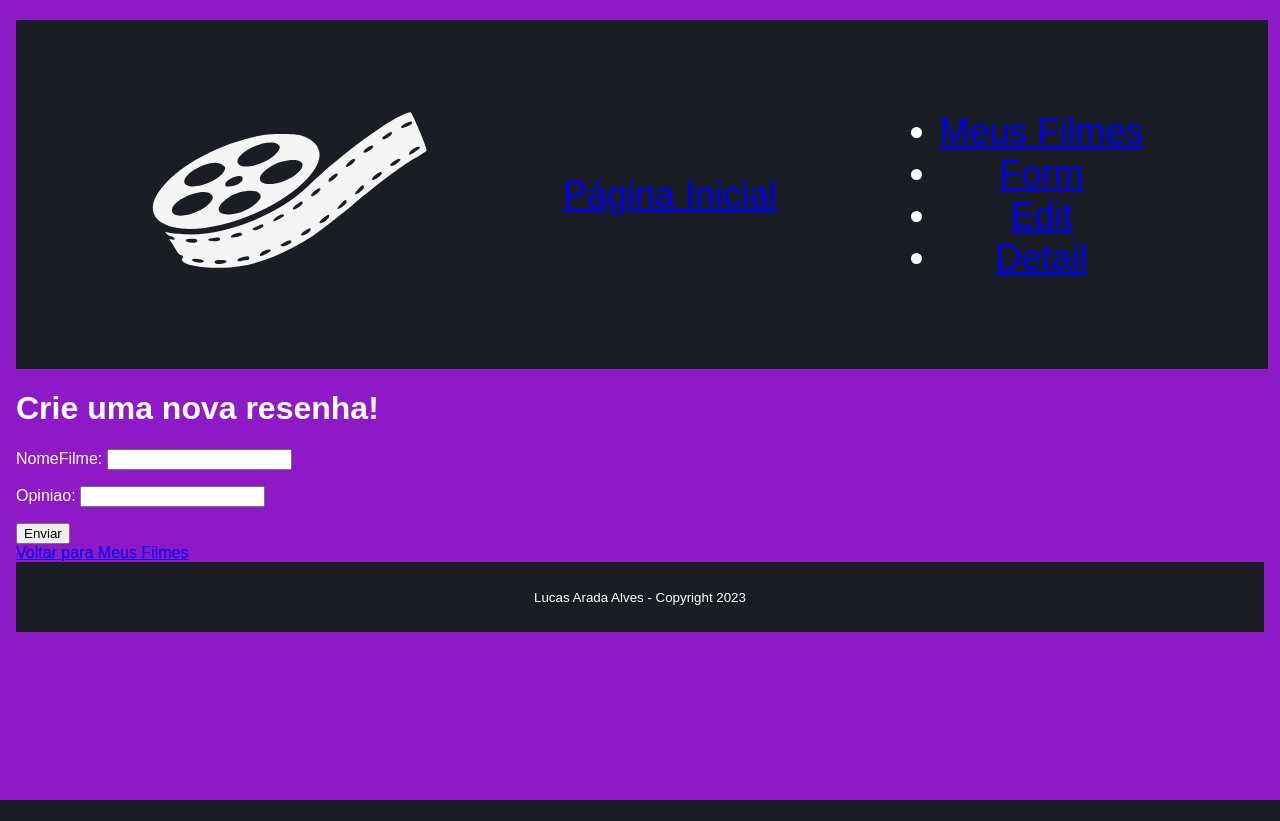
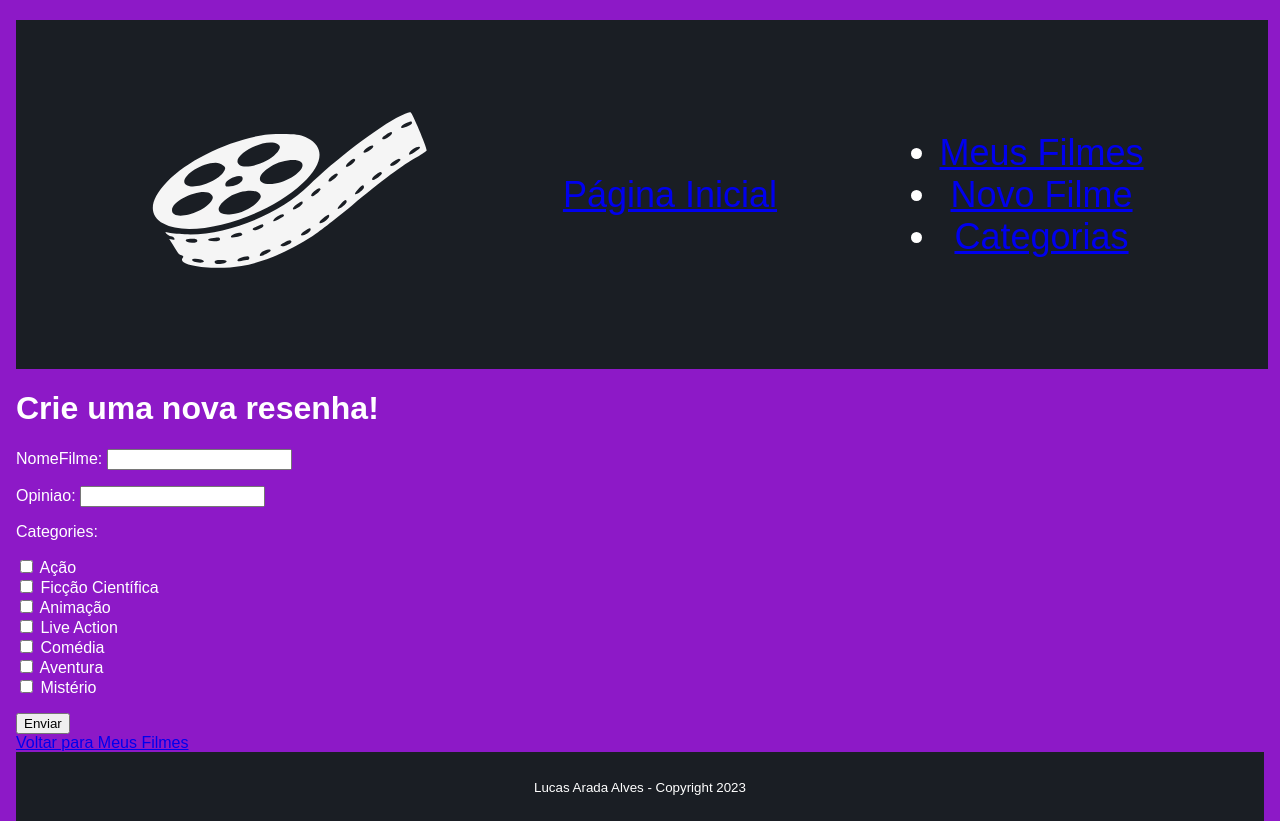
Before and after one commit to lucasAradaAlves/EntregaLabPMR3304, a Django app: page /postForm/ in a window 1280 px wide. Shown: the top 821 px of the page. Before the commit the page ends 800 px from the top, so only its background shows below. Run offline with Django 4.2, Linux system fonts and the light colour scheme; a user stored in the database is signed in; data comes from the database, SQL or seed files in the repository; both versions use the stored data as it was after the commit; tables that the repository leaves empty hold one stand-in row (values such as "Sample post").

Commit message:
Commit 5 - Implementação das Categorias

```diff
--- a/meuSite/settings.py
+++ b/meuSite/settings.py
@@ -38,7 +38,8 @@ INSTALLED_APPS = [
     'django.contrib.sessions',
     'django.contrib.messages',
     'django.contrib.staticfiles',
-    'sitePages.apps.SitepagesConfig'
+    'sitePages.apps.SitepagesConfig',
+    'django_select2'
 ]
 
 MIDDLEWARE = [
--- a/sitePages/admin.py
+++ b/sitePages/admin.py
@@ -1,5 +1,6 @@
 from django.contrib import admin
-from .models import Post, Comment
+from .models import Post, Comment, Category
 
 admin.site.register(Post)
 admin.site.register(Comment)
+admin.site.register(Category)
--- a/sitePages/forms.py
+++ b/sitePages/forms.py
@@ -4,7 +4,8 @@ from .models import Post, Comment
 class PostForm(forms.ModelForm):
     class Meta:
         model = Post
-        fields = ['nomeFilme', 'opiniao']
+        fields = ['nomeFilme', 'opiniao', 'categories']
+        widgets = {'categories': forms.CheckboxSelectMultiple}
 
 class CommentForm(forms.ModelForm):
     class Meta:
--- a/sitePages/models.py
+++ b/sitePages/models.py
@@ -1,12 +1,18 @@
 from django.db import models
 from django.urls import reverse
 from django.contrib.auth.models import User
+
+class Category(models.Model):
+    name = models.CharField(max_length=100)
+    def __str__(self):
+        return self.name
 
 class Post(models.Model):
     nomeFilme = models.CharField(max_length=100)
     time  = models.DateTimeField('Data da publicação', null=True, blank=True)
     opiniao = models.CharField(max_length=500)
     author = models.ForeignKey(User, on_delete=models.CASCADE, default=None)
+    categories = models.ManyToManyField(Category, related_name='posts')
     def __str__(self):
         return self.nomeFilme
     def get_absolute_url(self):
--- a/sitePages/templates/base.html
+++ b/sitePages/templates/base.html
@@ -20,9 +20,8 @@
         <nav id="navegacao-principal">
             <ul>
                 <li><a href="{% url 'postList' %}">Meus Filmes</a></li>
-                <li><a href="{% url 'postForm' %}">Form</a></li>
-                <li><a href="{% url 'postEdit' %}">Edit</a></li>
-                <li><a href="{% url 'postDetail' %}">Detail</a></li>
+                <li><a href="{% url 'postForm' %}">Novo Filme</a></li>
+                <li><a href="{% url 'categoryList' %}">Categorias</a></li>
             </ul>
         </nav>
     </header>
--- a/sitePages/templates/sitePages/postForm.html
+++ b/sitePages/templates/sitePages/postForm.html
@@ -6,7 +6,7 @@ novoPost
 
 {% block content %}
 <h1>Crie uma nova resenha!</h1>
-<form method="post" action="{% url 'postForm' %}">
+<form method="post" enctype="multipart/form-data">
     {% csrf_token %}
     {{ formulario.as_p }}
     <button type="submit">Enviar</button>
--- a/sitePages/urls.py
+++ b/sitePages/urls.py
@@ -13,4 +13,6 @@ urlpatterns = [
     path('post/<int:pk>/delete/confirm/', views.postDelete, name='postDelete'),
     path('post/<int:pk>/edit/', views.postEdit, name='postEdit'),
     path('post/<int:pk>/comment/', views.createComment, name='createComment'),
+    path('categories/', views.categoryList, name='categoryList'),
+    path('category/<int:pk>/', views.categoryDetail, name='categoryDetail')
 ]
--- a/sitePages/views.py
+++ b/sitePages/views.py
@@ -1,6 +1,6 @@
 from django.shortcuts import render, get_object_or_404, redirect
 from django.contrib.auth.decorators import login_required
-from .models import Post, Comment
+from .models import Post, Comment, Category
 from .forms import PostForm, CommentForm
 from django.contrib.auth.decorators import login_required
 from django.utils import timezone
@@ -43,6 +43,7 @@ def postForm(request):
             post.author = request.user
             post.time = timezone.now()
             post.save()
+            formulario.save_m2m()
             return redirect('postList')
     else:
         formulario = PostForm()
@@ -57,6 +58,7 @@ def postDelete(request, pk):
     post.delete()
     return redirect('postList')
 
+@login_required
 def postEdit(request, pk):
     post = get_object_or_404(Post, pk=pk)
     if request.method == 'POST':
@@ -67,19 +69,6 @@ def postEdit(request, pk):
     else:
         form = PostForm(instance=post)
     return render(request, 'sitePages/postEdit.html', {'form': form, 'post': post})
-
-@login_required
-def addPost(request):
-    if request.method == 'POST':
-        form = PostForm(request.POST)
-        if form.is_valid():
-            post = form.save(commit=False)
-            post.author = request.user
-            post.save()
-            return redirect('postList')
-    else:
-        form = PostForm()
-    return render(request, 'sitePages/addPost.html', {'form': form})
 
 @login_required
 def createComment(request, pk):
@@ -95,5 +84,21 @@ def createComment(request, pk):
             return redirect('postDetail', pk=post.pk)
     else:
         form = CommentForm()
+    return render(request, 'sitePages/createComment.html', {'form': form, 'post': post})
 
-    return render(request, 'sitePages/createComment.html', {'form': form, 'post': post})
+def categoryList(request):
+    categories = Category.objects.all()
+    return render(request, 'sitePages/categoryList.html', {'categories': categories})
+
+def categoryDetail(request, pk):
+    category = get_object_or_404(Category, pk=pk)
+    posts = Post.objects.filter(categories=category)
+    return render(request, 'sitePages/categoryDetail.html', {'category': category, 'posts': posts})
+
+def getPostsInCategory(category_id):
+    try:
+        category = Category.objects.get(id=category_id)
+        postsInCategory = Post.objects.filter(categories=category)
+        return postsInCategory
+    except Category.DoesNotExist:
+        return None
```
Also changed, not shown: sitePages/templates/sitePages/addPost.html (deleted, +0 -11 lines), sitePages/templates/sitePages/categoryDetail.html (added, +18 -0 lines), sitePages/templates/sitePages/categoryList.html (added, +10 -0 lines), sitePages/templates/sitePages/postDetail.html (+11 -0 lines), db.sqlite3, sitePages/migrations/0006_category.py (added), sitePages/migrations/0007_remove_category_description.py (added), sitePages/migrations/0008_post_categories.py (added), 1 other file.
